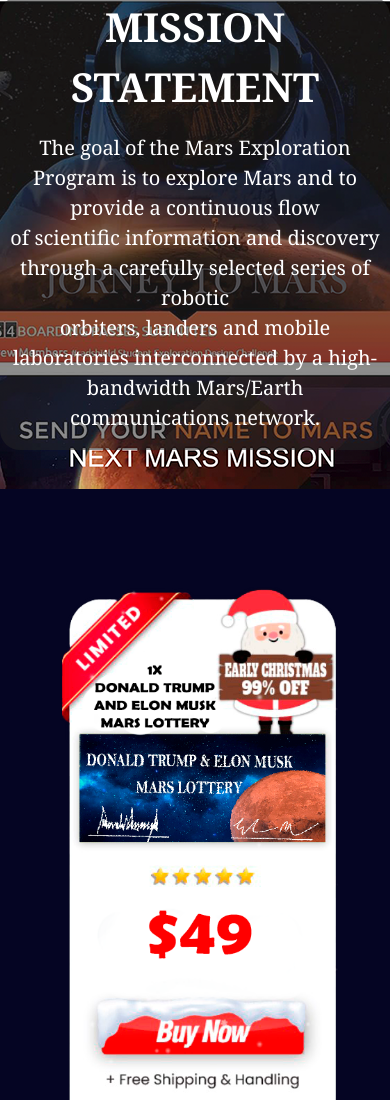
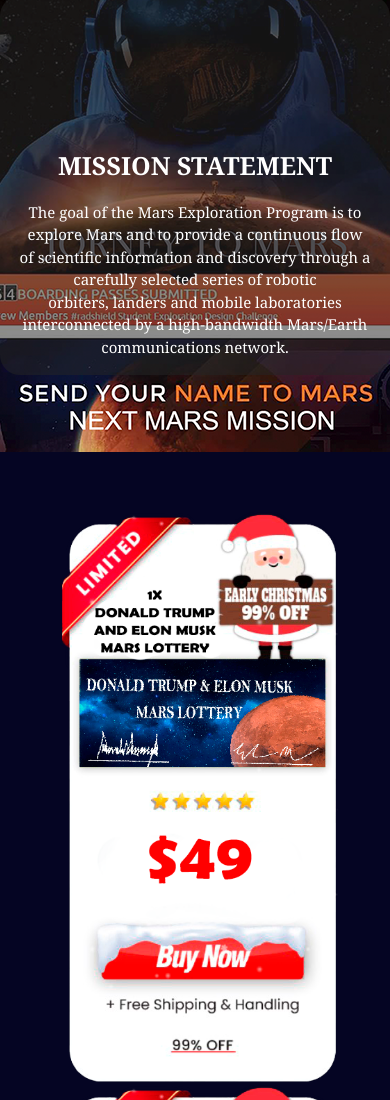
Before and after one commit to Aleksaandraa/pageeeee, a plain HTML site: page index.html in a window 390 px wide. Shown: the top 1100 px of the page. Drawn offline with nearby package versions, Linux system fonts and the light colour scheme.

Commit message:
Add files via upload

```diff
--- a/style.css
+++ b/style.css
@@ -99,14 +99,7 @@
     width: 100%;
   }
   .second-div{
-    background-image:url(background2.png) ;
-
-    /* Full height */
-    height: 100%;
-
-    /* Center and scale the image nicely */
-    background-position: center;
-    background-repeat: no-repeat;
+    background-color: rgb(5, 5, 35);
  margin-top: -30px;
  margin-bottom: -20px;
 
@@ -350,8 +343,15 @@ width: 0%;
     margin-top: -21%;
 
 }
+.tittle{
+    font-size: 25px;
+    padding-top: 150px;
+}
+.text1{
+    font-size: 15px;
+}
 .second-div{
- background-image: none;
+
     background-color: rgb(5, 5, 35);
 
 }
```
